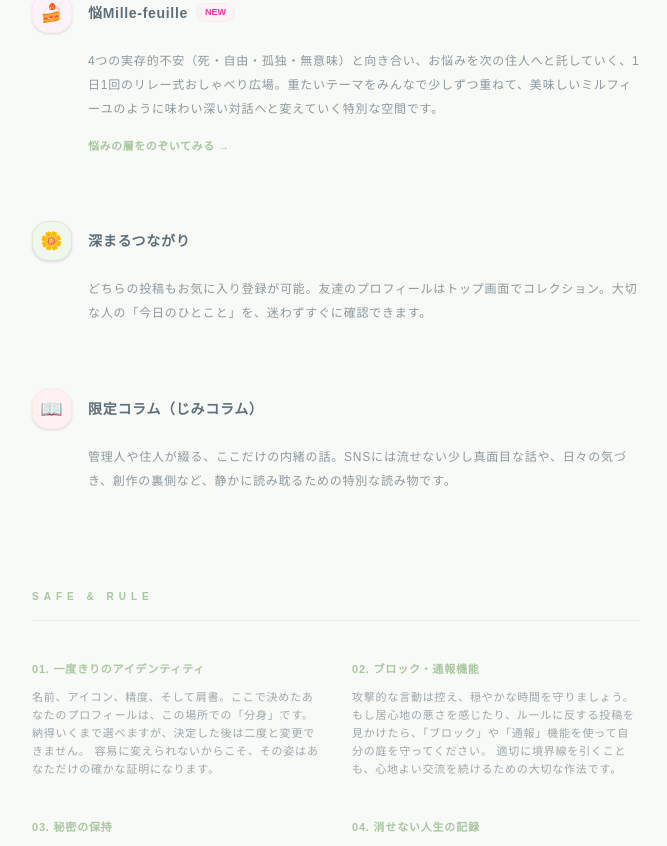
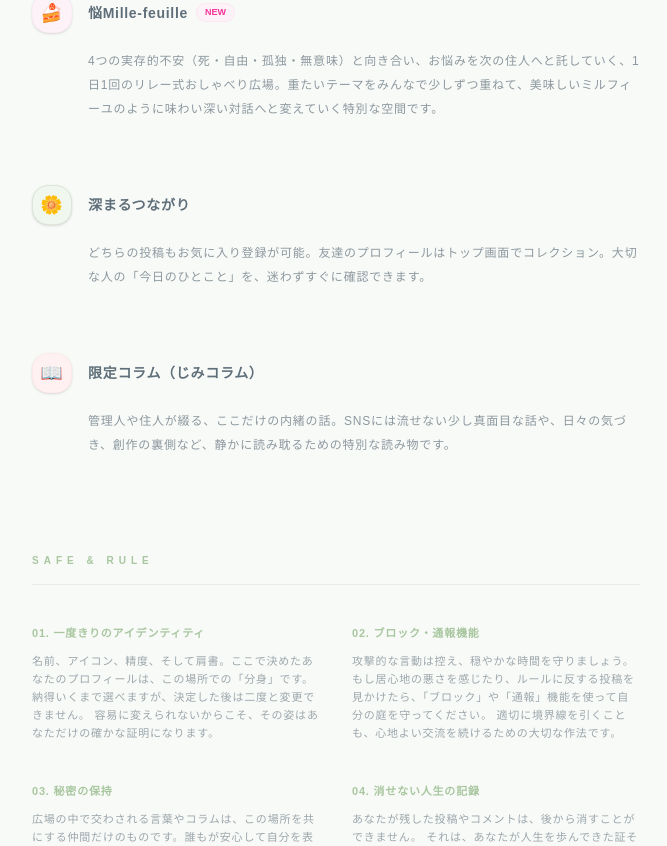
Before and after one commit to minomon893/m.-personal-space, a Next.js app: page /picnic in a window 1280 px wide. Shown: the part 1138-1984 px from the top of the page, without its empty margins (304-971 px from the left). Built offline with nearby package versions, Linux system fonts and the light colour scheme; no server answers; a web font is replaced by a local one.

Commit message:
change a little bit

```diff
--- a/src/app/picnic/page.js
+++ b/src/app/picnic/page.js
@@ -169,9 +169,6 @@ export default function PicnicLandingPage() {
                 <p className="text-[12px] leading-loose opacity-70">
                   4つの実存的不安（死・自由・孤独・無意味）と向き合い、お悩みを次の住人へと託していく、1日1回のリレー式おしゃべり広場。重たいテーマをみんなで少しずつ重ねて、美味しいミルフィーユのように味わい深い対話へと変えていく特別な空間です。
                 </p>
-                <Link href="/picnic/millefeuille" className="inline-flex items-center gap-1 text-[11px] font-black tracking-wider text-[#A8C69F] hover:text-[#7A8C69] transition-colors mt-1">
-                  悩みの層をのぞいてみる →
-                </Link>
               </div>
             </div>
 
```
